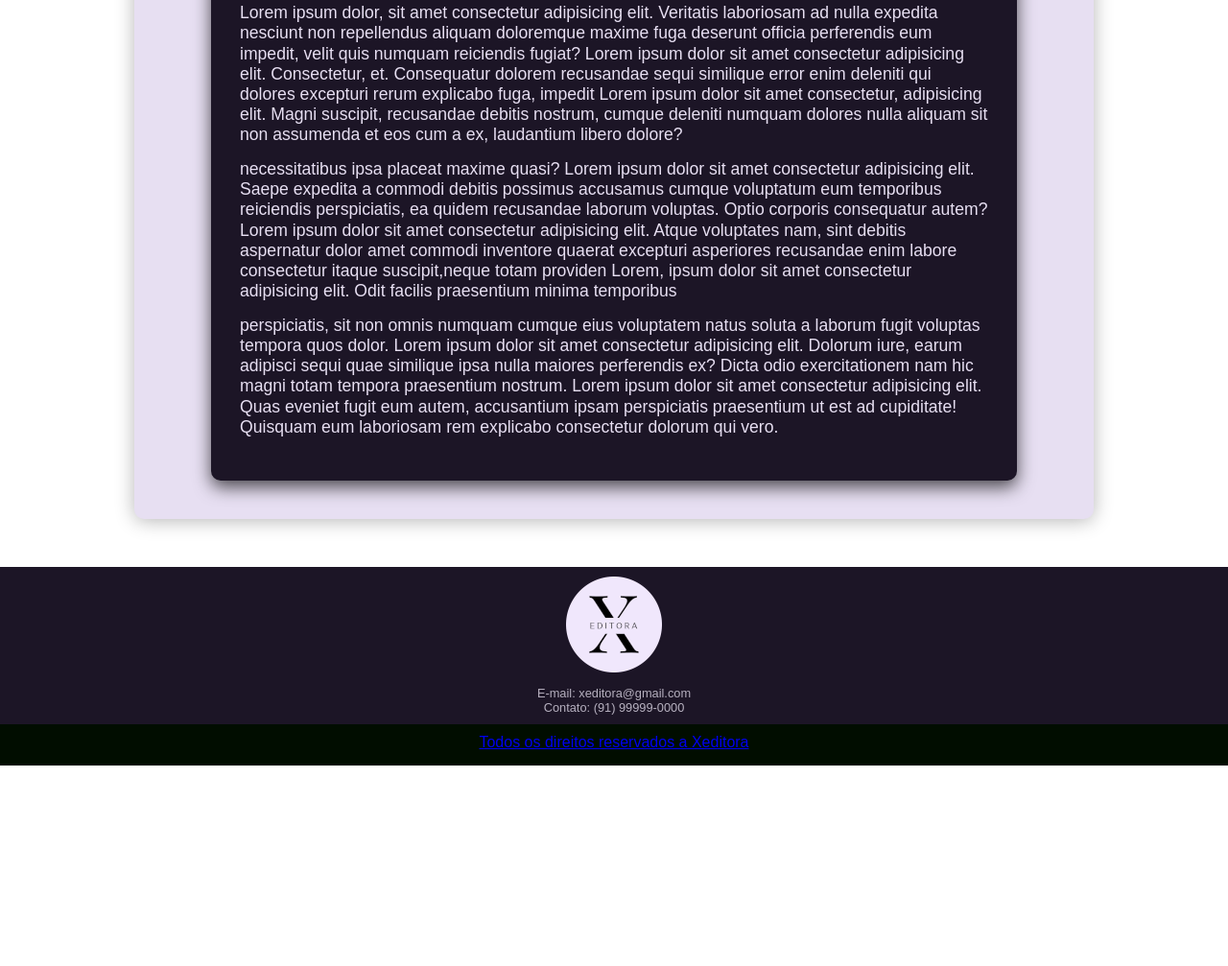
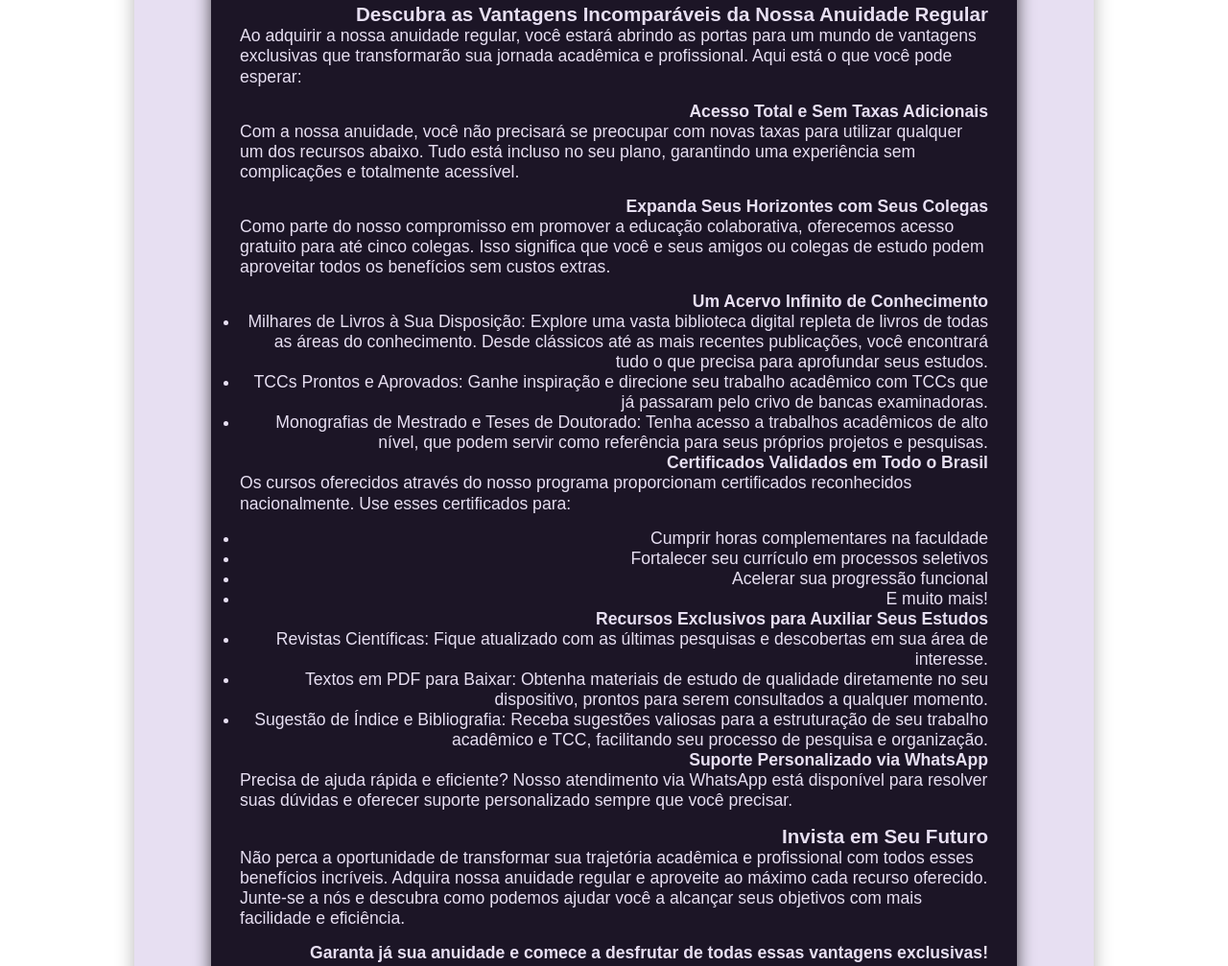
Before and after one commit to PLorazx1/XEditora, a plain HTML site: page index.html in a window 1280 px wide. Shown: the part 981-1988 px from the top of the page at 96% size. Before the commit the page ends 1779 px from the top, so only its background shows below. Drawn offline with nearby package versions, Linux system fonts and the light colour scheme.

Commit message:
tornando o site vendável

```diff
--- a/index.html
+++ b/index.html
@@ -52,11 +52,58 @@
 
             <h2>QUEM SOMOS?</h2>
 
-            <p>Lorem ipsum dolor, sit amet consectetur adipisicing elit. Veritatis laboriosam ad nulla expedita nesciunt non repellendus aliquam doloremque maxime fuga deserunt officia perferendis eum impedit, velit quis numquam reiciendis fugiat? Lorem ipsum dolor sit amet consectetur adipisicing elit. Consectetur, et. Consequatur dolorem recusandae sequi similique error enim deleniti qui dolores excepturi rerum explicabo fuga, impedit Lorem ipsum dolor sit amet consectetur, adipisicing elit. Magni suscipit, recusandae debitis nostrum, cumque deleniti numquam dolores nulla aliquam sit non assumenda et eos cum a ex, laudantium libero dolore?</p>
+            <h3 class="sub3">Descubra as Vantagens Incomparáveis da Nossa Anuidade Regular</h3>
 
-            <p>necessitatibus ipsa placeat maxime quasi? Lorem ipsum dolor sit amet consectetur adipisicing elit. Saepe expedita a commodi debitis possimus accusamus cumque voluptatum eum temporibus reiciendis perspiciatis, ea quidem recusandae laborum voluptas. Optio corporis consequatur autem? Lorem ipsum dolor sit amet consectetur adipisicing elit. Atque voluptates nam, sint debitis aspernatur dolor amet commodi inventore quaerat excepturi asperiores recusandae enim labore consectetur itaque suscipit,neque totam providen Lorem, ipsum dolor sit amet consectetur adipisicing elit. Odit facilis praesentium minima temporibus</p>
+            <p>Ao adquirir a nossa anuidade regular, você estará abrindo as portas para um mundo de vantagens exclusivas que transformarão sua jornada acadêmica e profissional. Aqui está o que você pode esperar:</p>
 
-            <p>perspiciatis, sit non omnis numquam cumque eius voluptatem natus soluta a laborum fugit voluptas tempora quos dolor. Lorem ipsum dolor sit amet consectetur adipisicing elit. Dolorum iure, earum adipisci sequi quae similique ipsa nulla maiores perferendis ex? Dicta odio exercitationem nam hic magni totam tempora praesentium nostrum. Lorem ipsum dolor sit amet consectetur adipisicing elit. Quas eveniet fugit eum autem, accusantium ipsam perspiciatis praesentium ut est ad cupiditate! Quisquam eum laboriosam rem explicabo consectetur dolorum qui vero.</p>
+            <h4 class="sub4">Acesso Total e Sem Taxas Adicionais</h4>
+
+            <p>Com a nossa anuidade, você não precisará se preocupar com novas taxas para utilizar qualquer um dos recursos abaixo. Tudo está incluso no seu plano, garantindo uma experiência sem complicações e totalmente acessível.</p>
+
+            <h4 class="sub4">Expanda Seus Horizontes com Seus Colegas</h4>
+
+            <p>Como parte do nosso compromisso em promover a educação colaborativa, oferecemos acesso gratuito para até cinco colegas. Isso significa que você e seus amigos ou colegas de estudo podem aproveitar todos os benefícios sem custos extras.</p>
+
+            <h4 class="sub4">Um Acervo Infinito de Conhecimento</h4>
+
+            <ul class="list-princ">
+                <li>Milhares de Livros à Sua Disposição: Explore uma vasta biblioteca digital repleta de livros de todas as áreas do conhecimento. Desde clássicos até as mais recentes publicações, você encontrará tudo o que precisa para aprofundar seus estudos.</li>
+
+                <li>TCCs Prontos e Aprovados: Ganhe inspiração e direcione seu trabalho acadêmico com TCCs que já passaram pelo crivo de bancas examinadoras.</li>
+
+                <li>Monografias de Mestrado e Teses de Doutorado: Tenha acesso a trabalhos acadêmicos de alto nível, que podem servir como referência para seus próprios projetos e pesquisas.</li>
+            </ul>
+
+            <h4 class="sub4">Certificados Validados em Todo o Brasil</h4>
+
+            <p>Os cursos oferecidos através do nosso programa proporcionam certificados reconhecidos nacionalmente. Use esses certificados para:</p>
+
+            <ul class="list-princ">
+                <li>Cumprir horas complementares na faculdade</li>
+                <li>Fortalecer seu currículo em processos seletivos</li>
+                <li>Acelerar sua progressão funcional</li>
+                <li>E muito mais!</li>
+            </ul>
+
+            <h4 class="sub4">Recursos Exclusivos para Auxiliar Seus Estudos</h4>
+
+            <ul class="list-princ">
+                <li>Revistas Científicas: Fique atualizado com as últimas pesquisas e descobertas em sua área de interesse.</li>
+
+                <li>Textos em PDF para Baixar: Obtenha materiais de estudo de qualidade diretamente no seu dispositivo, prontos para serem consultados a qualquer momento.</li>
+
+                <li>Sugestão de Índice e Bibliografia: Receba sugestões valiosas para a estruturação de seu trabalho acadêmico e TCC, facilitando seu processo de pesquisa e organização.</li>
+            </ul>
+
+            <h4 class="sub4">Suporte Personalizado via WhatsApp</h4>
+
+            <p>Precisa de ajuda rápida e eficiente? Nosso atendimento via WhatsApp está disponível para resolver suas dúvidas e oferecer suporte personalizado sempre que você precisar.</p>
+
+            <h3 class="sub3">Invista em Seu Futuro</h3>
+
+            <p>Não perca a oportunidade de transformar sua trajetória acadêmica e profissional com todos esses benefícios incríveis. Adquira nossa anuidade regular e aproveite ao máximo cada recurso oferecido. Junte-se a nós e descubra como podemos ajudar você a alcançar seus objetivos com mais facilidade e eficiência.</p>
+
+            <h4 class="sub4">Garanta já sua anuidade e comece a desfrutar de todas essas vantagens exclusivas!</h4>
         </article>
     </main>
     <footer>
```
